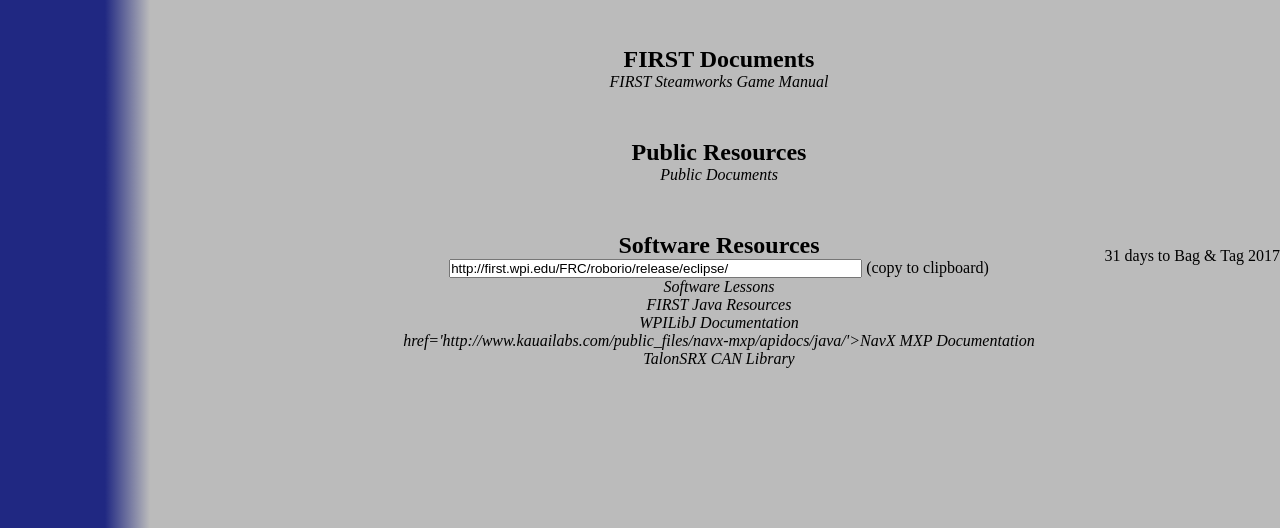
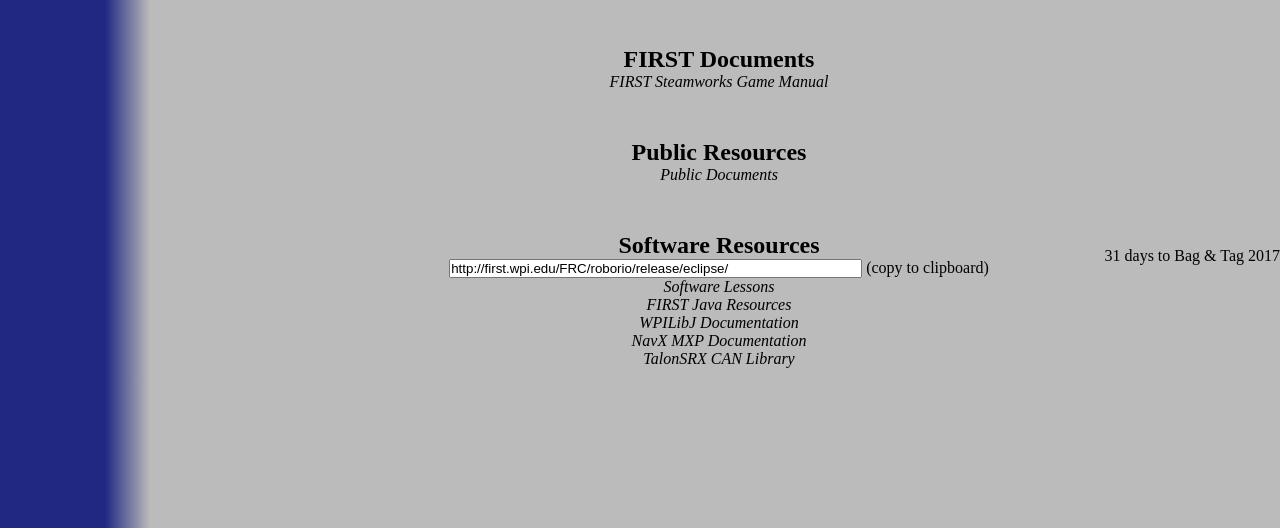
Before and after one commit to katiebugmoon/FRC4131.github.io, a Jekyll site: the page built from resources.html, in a window 1280 px wide. Shown: the part 635-1163 px from the top of the page. Built offline with Jekyll 4.4.1, drawn with Linux system fonts in a browser that asks for light colours; nearby versions of some CDN libraries.

Commit message:
Update resources.html

```diff
--- a/resources.html
+++ b/resources.html
@@ -18,5 +18,5 @@
 <p><a href='https://drive.google.com/drive/folders/0B9i10ERGOZGxOTNxNTNlWVZEOHM?usp=sharing'>Software Lessons</a></p>
 <p><a href='https://wpilib.screenstepslive.com/s/4485/m/13809'>FIRST Java Resources</a></p>
 <p><a href='http://first.wpi.edu/FRC/roborio/release/docs/java/'>WPILibJ Documentation</a></p>
-<p><a>href='http://www.kauailabs.com/public_files/navx-mxp/apidocs/java/'>NavX MXP Documentation</a></p>
+<p><a href='http://www.kauailabs.com/public_files/navx-mxp/apidocs/java/'>NavX MXP Documentation</a></p>
 <p><a href='http://www.ctr-electronics.com//downloads/lib/CTRE_FRCLibs_NON-WINDOWS_v4.4.1.9.zip'>TalonSRX CAN Library</a></p>
```
